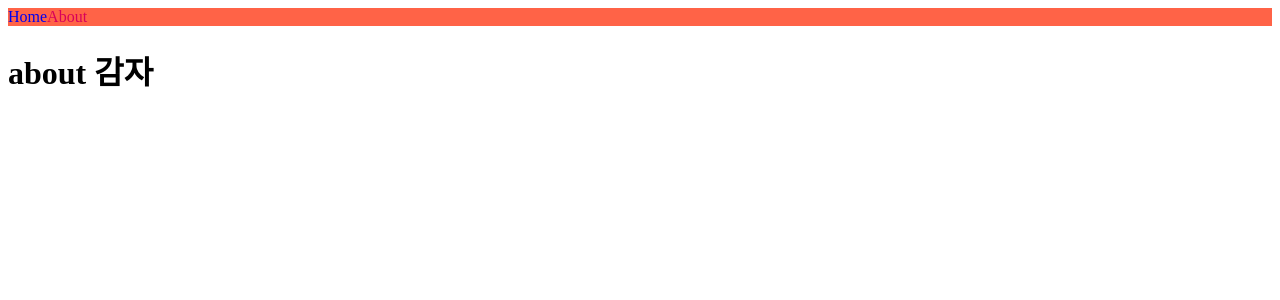
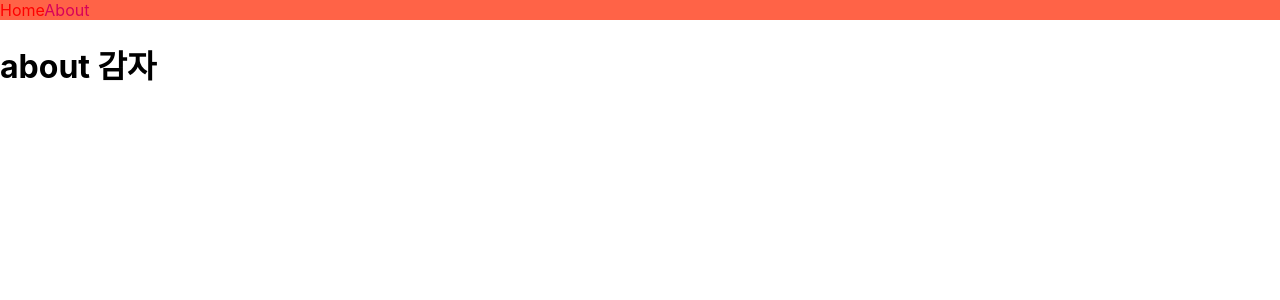
Before and after one commit to soyalattee/nextjs-intro, a Next.js app: page /about in a window 1280 px wide. Shown: the top 300 px of the page. Built offline with nearby package versions, Linux system fonts and the light colour scheme.

Commit message:
custom app 을 이용한 공통 ui 와 global ㅊㄴㄴ

```diff
--- /dev/null
+++ b/pages/_app.tsx
@@ -0,0 +1,17 @@
+import { AppProps } from "next/dist/shared/lib/router/router";
+import NavBar from "../components/NavBar";
+import "../styles/globals.css";
+//blueprint 역할. html 파일로 렌더링할때 청사진이 됨.
+export default function App({ Component, pageProps }: AppProps) {
+  return (
+    <div>
+      <NavBar />
+      <Component {...pageProps} />
+      <style jsx global>{`
+        a {
+          color: red;
+        }
+      `}</style>
+    </div>
+  );
+}
--- a/pages/about.tsx
+++ b/pages/about.tsx
@@ -7,7 +7,6 @@ import NavBar from "../components/NavBar";
 export default function Potato() {
   return (
     <div>
-      <NavBar />
       <h1 className="active">about 감자</h1>
     </div>
   );
--- a/pages/index.tsx
+++ b/pages/index.tsx
@@ -4,10 +4,9 @@ import NavBar from "../components/NavBar";
 export default function Home() {
   return (
     <div>
-      <NavBar />
       <h1>Hello</h1>
       <a href="#">a tag</a>
-      <style jsx>{`
+      <style jsx global>{`
         a {
           color: red;
         }
```
Also changed, not shown: 1 other file (tests, documents, lock files or other folders).
